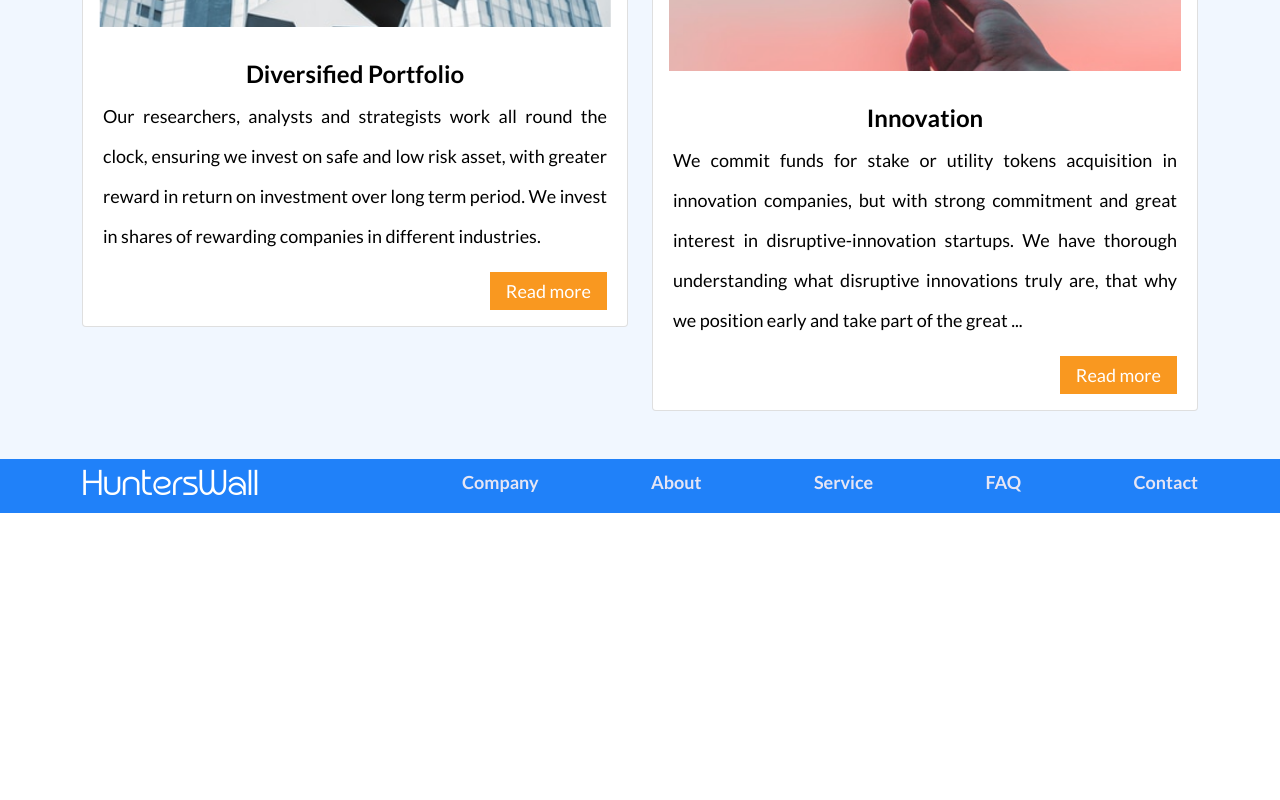
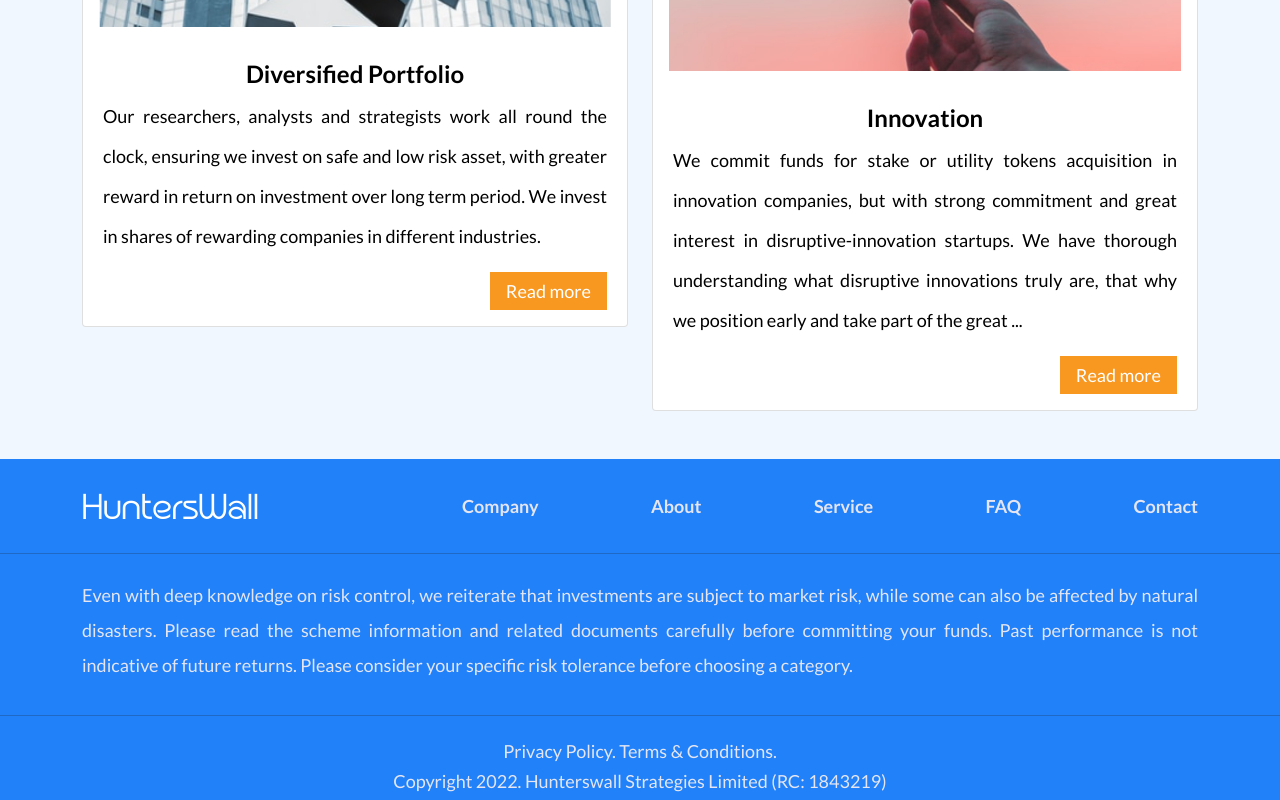
Before and after one commit to Dreezy305/HuntersWall, a Next.js app: page / in a window 1280 px wide. Shown: the part 2489-3289 px from the top of the page. Before the commit the page ends 3002 px from the top, so only its background shows below. Built offline with nearby package versions, Linux system fonts and the light colour scheme.

Commit message:
footer section

```diff
--- a/layouts/footer.js
+++ b/layouts/footer.js
@@ -4,7 +4,7 @@ import Image from "next/image";
 function Footer() {
   return (
     <footer className="footer">
-      <div className="container footer">
+      <div className="container pt-4">
         <div className="row justify-content-between align-items-center">
           <div className="col-lg-2 footer_col1">
             <h1 className="">HuntersWall</h1>
@@ -18,6 +18,26 @@ function Footer() {
           </div>
         </div>
       </div>
+      <hr />
+      <div className="container pt-2">
+        <div className="row footer_p">
+          <p>
+            Even with deep knowledge on risk control, we reiterate that
+            investments are subject to market risk, while some can also be
+            affected by natural disasters. Please read the scheme information
+            and related documents carefully before committing your funds. Past
+            performance is not indicative of future returns. Please consider
+            your specific risk tolerance before choosing a category.
+          </p>
+        </div>
+      </div>
+      <hr />
+      <div className="container pt-2">
+        <div className="row text-center footer_h1">
+          <h6> Privacy Policy. Terms & Conditions.</h6>
+          <h6>Copyright 2022. Hunterswall Strategies Limited (RC: 1843219)</h6>
+        </div>
+      </div>
     </footer>
   );
 }
--- a/styles/globals.scss
+++ b/styles/globals.scss
@@ -199,6 +199,27 @@
       font-family: "Lato";
       font-style: normal;
       font-weight: 600;
+      font-size: 18px;
+      line-height: 22px;
+      color: #e5e5f4;
+    }
+  }
+  &_p {
+    p {
+      font-family: "Lato";
+      font-style: normal;
+      font-weight: normal;
+      font-size: 18px;
+      line-height: 35px;
+      text-align: justify;
+      color: #e5e5f4;
+    }
+  }
+  &_h1 {
+    h6 {
+      font-family: "Lato";
+      font-style: normal;
+      font-weight: normal;
       font-size: 18px;
       line-height: 22px;
       color: #e5e5f4;
```
